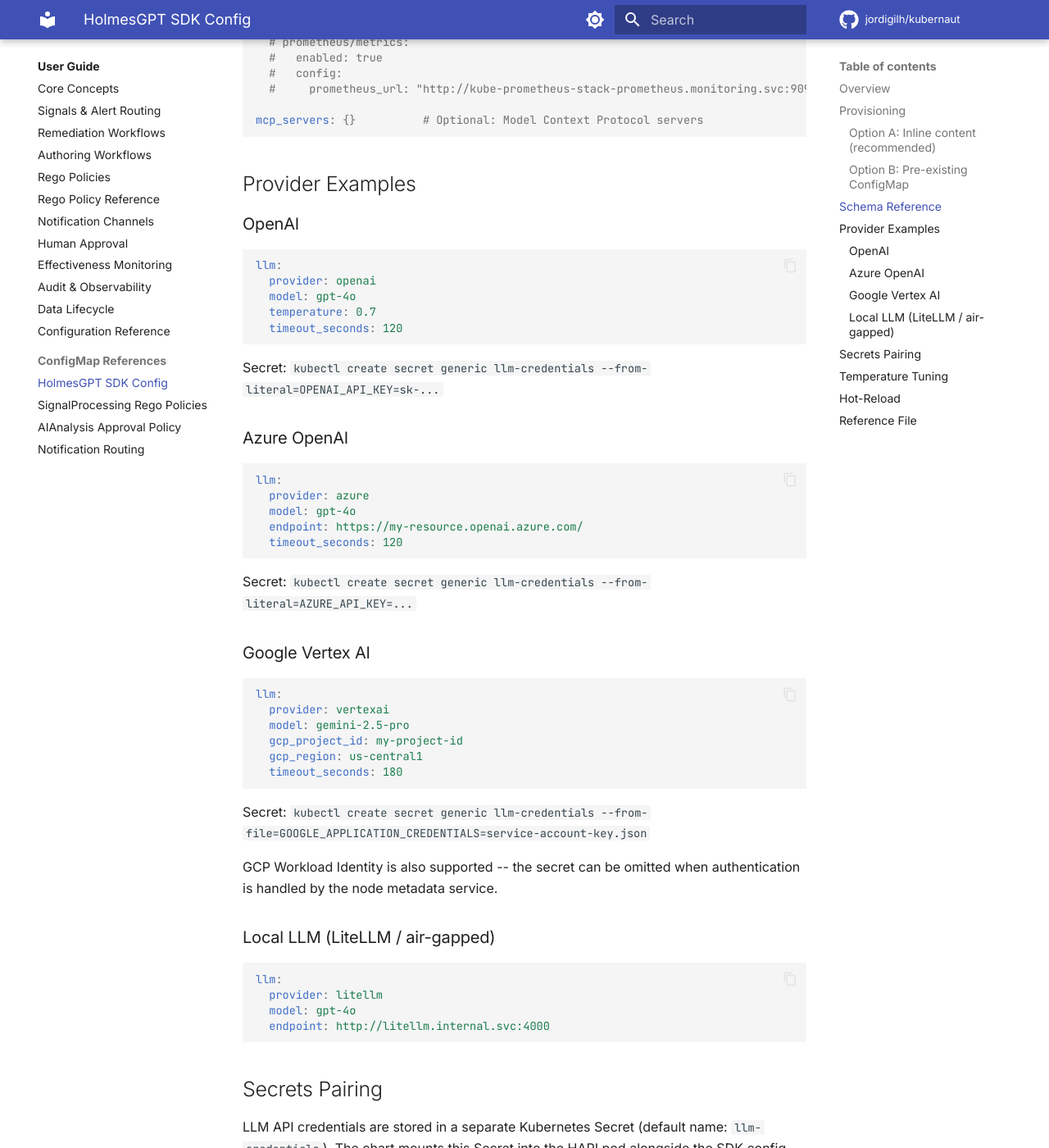
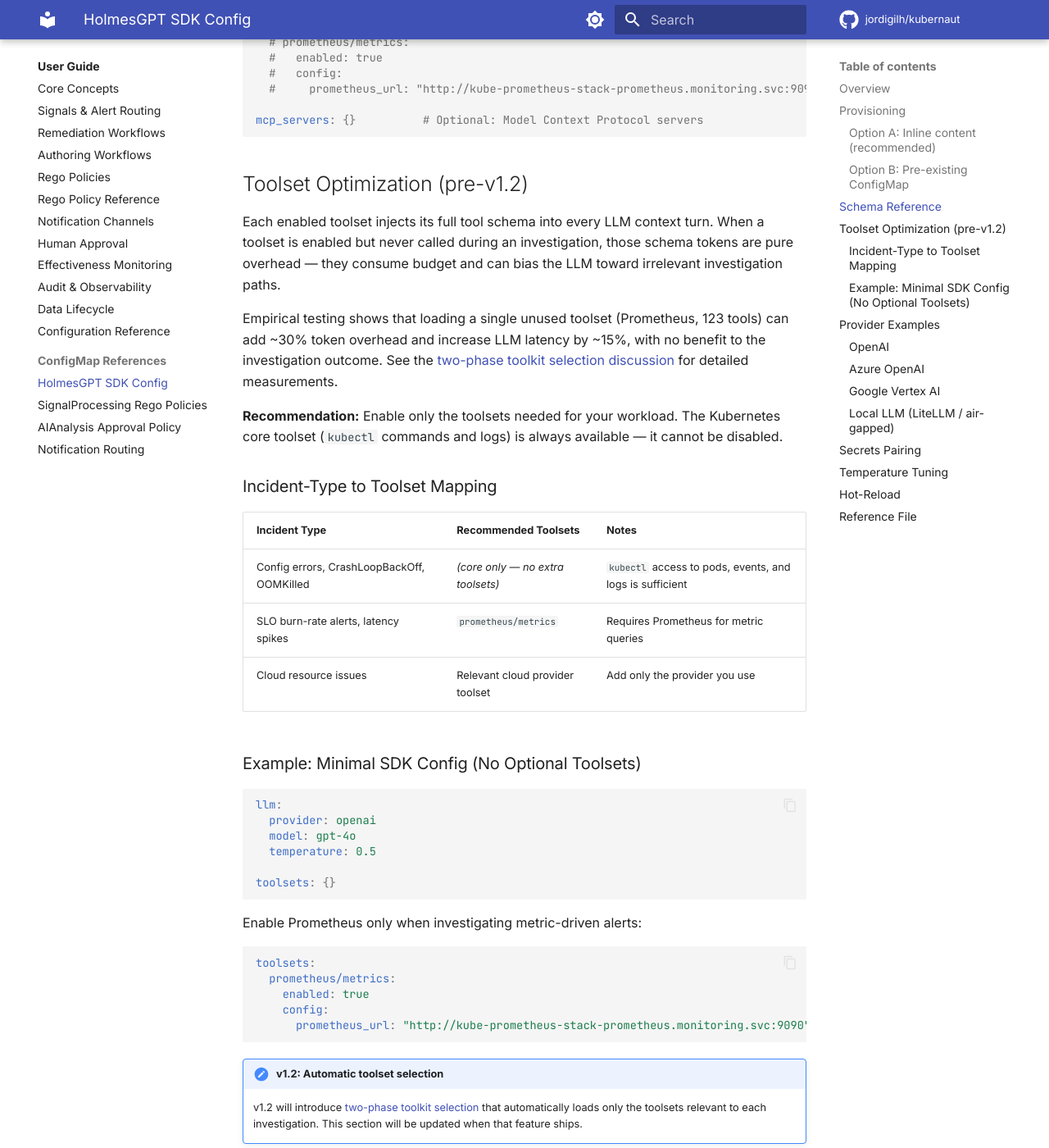
Before and after one commit to jordigilh/kubernaut-docs, an MkDocs documentation site: the page built from docs/user-guide/configmap-holmesgpt.md, in a window 1280 px wide and 1400 px high, scrolled down 1505 px. Shown: the whole window at 82% size. Built offline with MkDocs 1.6.1 and Material for MkDocs 9.7.7, drawn with Linux system fonts in a browser that asks for light colours; comment, search, counter and statistics services are not loaded; the version menu is left out.

Commit message:
docs: add toolset optimization guidance for pre-v1.2 token overhead
Unused-but-enabled HolmesGPT toolsets inject full tool schemas into
every LLM context turn, adding ~30% token overhead and biasing the LLM
toward irrelevant investigation paths. Document the recommendation to
start with minimal toolsets and enable additional ones only per workload.

- Add "Toolset Optimization" section to HolmesGPT SDK Config page with
  incident-type to toolset mapping table and minimal config examples
- Add tip admonition to Installation quickstart section
- Add tip admonition to Investigation Pipeline architecture page
- Expand FAQ "token cost" answer to mention toolset overhead
- Add SDK Config link to Quickstart Next Steps

Closes jordigilh/kubernaut#474

Made-with: Cursor

````diff
--- a/docs/getting-started/installation.md
+++ b/docs/getting-started/installation.md
@@ -300,6 +300,13 @@ kubectl create secret generic kubernaut-valkey-credentials \
 # 2. Copy and customize the SDK config (fill in your LLM provider + API key)
 cp charts/kubernaut/examples/sdk-config.yaml my-sdk-config.yaml
 # Edit my-sdk-config.yaml: set llm.provider, llm.model
+# Leave toolsets: {} empty unless you need Prometheus or other data sources
+```
+
+!!! tip "Start with minimal toolsets"
+    The default SDK config ships with `toolsets: {}` (no optional toolsets). This is the recommended starting point — the Kubernetes core toolset is always available and handles most incident types (CrashLoopBackOff, config errors, OOMKilled). Enable additional toolsets like `prometheus/metrics` only for workloads that require metric-driven investigation (SLO burn-rate alerts, latency spikes). Unused toolsets add ~30% token overhead per investigation. See [Toolset Optimization](../user-guide/configmap-holmesgpt.md#toolset-optimization-pre-v12) for details.
+
+```bash
 
 kubectl create secret generic llm-credentials \
   --from-literal=OPENAI_API_KEY=sk-... \
--- a/docs/getting-started/quickstart.md
+++ b/docs/getting-started/quickstart.md
@@ -299,3 +299,4 @@ The full audit trail of every step is stored in PostgreSQL for compliance and po
 - [Remediation Workflows](../user-guide/workflows.md) — Write your own workflow schemas
 - [Human Approval](../user-guide/approval.md) — Configure approval gates and confidence thresholds
 - [Architecture Overview](architecture-overview.md) — Dive deeper into the system design
+- [HolmesGPT SDK Config](../user-guide/configmap-holmesgpt.md) — Configure LLM providers, toolsets, and token optimization
--- a/docs/user-guide/configmap-holmesgpt.md
+++ b/docs/user-guide/configmap-holmesgpt.md
@@ -58,6 +58,46 @@ toolsets: {}             # Optional: HolmesGPT data source toolsets
 
 mcp_servers: {}          # Optional: Model Context Protocol servers
 ```
+
+## Toolset Optimization (pre-v1.2)
+
+Each enabled toolset injects its full tool schema into every LLM context turn. When a toolset is enabled but never called during an investigation, those schema tokens are pure overhead — they consume budget and can bias the LLM toward irrelevant investigation paths.
+
+Empirical testing shows that loading a single unused toolset (Prometheus, 123 tools) can add ~30% token overhead and increase LLM latency by ~15%, with no benefit to the investigation outcome. See the [two-phase toolkit selection discussion](https://github.com/jordigilh/kubernaut/issues/434) for detailed measurements.
+
+**Recommendation:** Enable only the toolsets needed for your workload. The Kubernetes core toolset (`kubectl` commands and logs) is always available — it cannot be disabled.
+
+### Incident-Type to Toolset Mapping
+
+| Incident Type | Recommended Toolsets | Notes |
+|---|---|---|
+| Config errors, CrashLoopBackOff, OOMKilled | *(core only — no extra toolsets)* | `kubectl` access to pods, events, and logs is sufficient |
+| SLO burn-rate alerts, latency spikes | `prometheus/metrics` | Requires Prometheus for metric queries |
+| Cloud resource issues | Relevant cloud provider toolset | Add only the provider you use |
+
+### Example: Minimal SDK Config (No Optional Toolsets)
+
+```yaml
+llm:
+  provider: openai
+  model: gpt-4o
+  temperature: 0.5
+
+toolsets: {}
+```
+
+Enable Prometheus only when investigating metric-driven alerts:
+
+```yaml
+toolsets:
+  prometheus/metrics:
+    enabled: true
+    config:
+      prometheus_url: "http://kube-prometheus-stack-prometheus.monitoring.svc:9090"
+```
+
+!!! note "v1.2: Automatic toolset selection"
+    v1.2 will introduce [two-phase toolkit selection](https://github.com/jordigilh/kubernaut/issues/434) that automatically loads only the toolsets relevant to each investigation. This section will be updated when that feature ships.
 
 ## Provider Examples
 
````
Also changed, not shown: docs/architecture/hapi-investigation.md (+3 -0 lines), docs/faq.md (+2 -0 lines).
